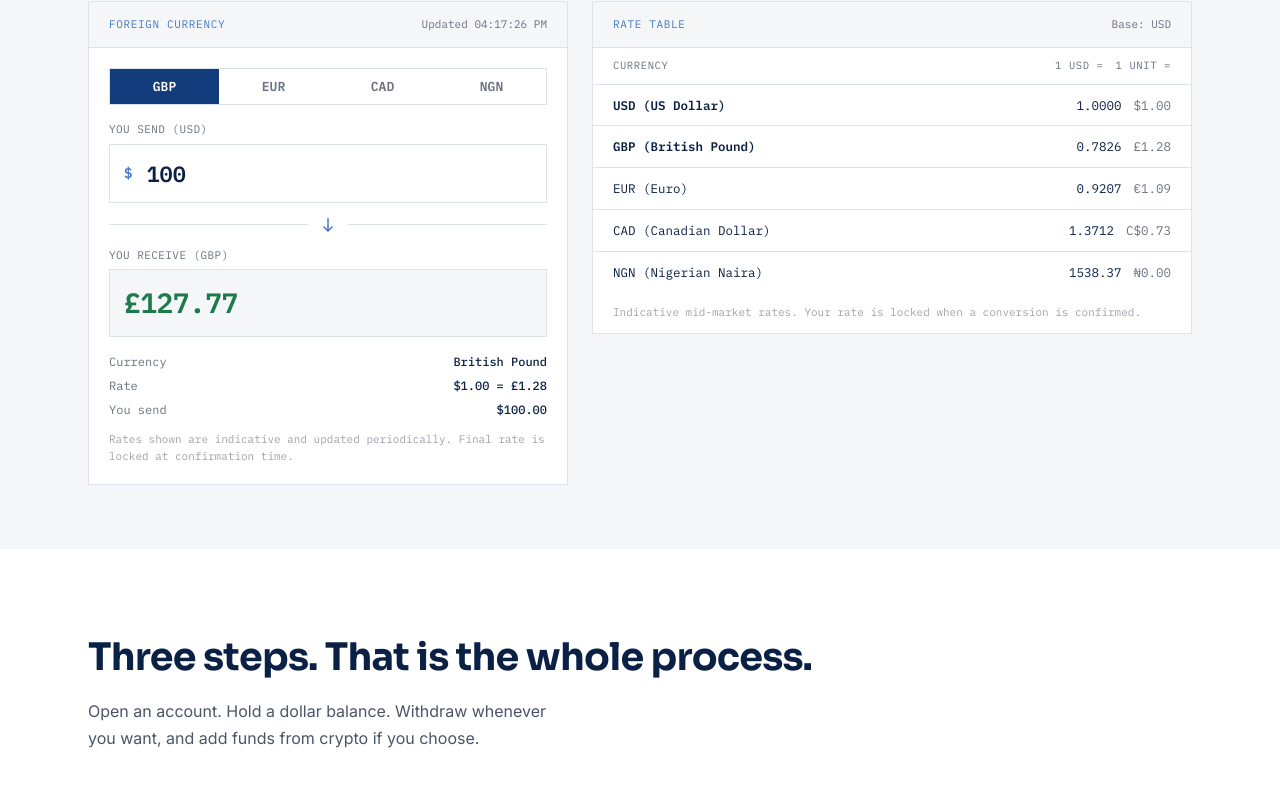
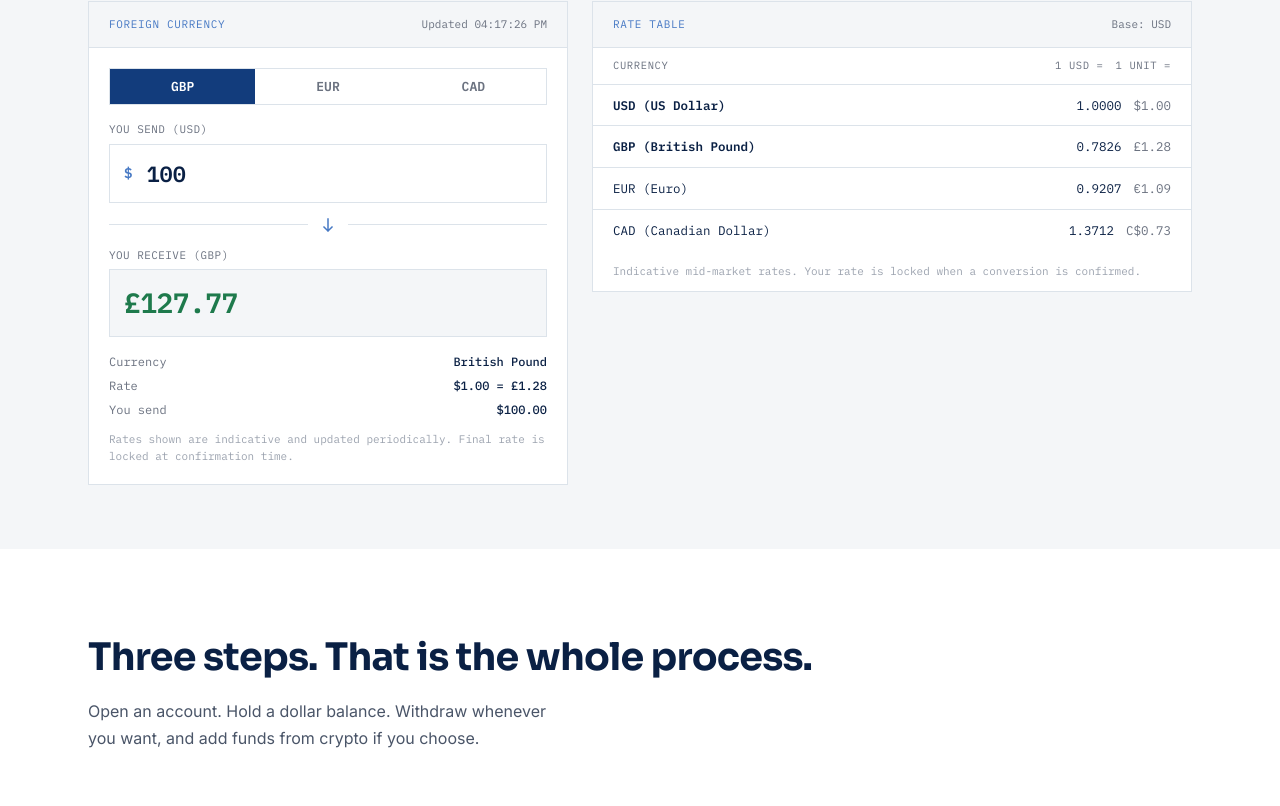
Before and after one commit to GoodnessFx/ShieldSafeBank, a React (Vite) app: page / in a window 1280 px wide. Shown: the part 1053-1859 px from the top of the page. Built offline with nearby package versions, Linux system fonts and the light colour scheme.

Commit message:
Remove NGN from foreign exchange

```diff
--- a/src/components/ForeignExchange.tsx
+++ b/src/components/ForeignExchange.tsx
@@ -5,7 +5,6 @@ const CURRENCIES = {
   GBP: { name: 'British Pound', rate: 0.7834, symbol: '£' },
   EUR: { name: 'Euro', rate: 0.9215, symbol: '€' },
   CAD: { name: 'Canadian Dollar', rate: 1.3712, symbol: 'C$' },
-  NGN: { name: 'Nigerian Naira', rate: 1538.5, symbol: '₦' },
 } as const;
 
 type CurrencyCode = keyof typeof CURRENCIES;
@@ -154,7 +153,7 @@ export default function ForeignExchange() {
           {(Object.keys(CURRENCIES) as CurrencyCode[]).map((c, idx) => (
             <div key={c} style={{ display: 'grid', gridTemplateColumns: '1fr auto auto', gap: '12px', padding: '11px 20px', borderBottom: idx < Object.keys(CURRENCIES).length - 1 ? '1px solid #DCE3EA' : 'none', fontFamily: 'IBM Plex Mono, monospace', fontSize: '12.5px' }}>
               <span style={{ color: '#0A2044', fontWeight: currency === c ? 600 : 400 }}>{c} ({CURRENCIES[c].name})</span>
-              <span style={{ textAlign: 'right', color: '#0A2044' }}>{toAmount(rates[c]).toFixed(c === 'NGN' ? 2 : 4)}</span>
+              <span style={{ textAlign: 'right', color: '#0A2044' }}>{toAmount(rates[c]).toFixed(4)}</span>
               <span style={{ textAlign: 'right', color: '#6B7280' }}>{fmtForeign(toAmount(1) / (toAmount(rates[c]) || 1), CURRENCIES[c].symbol)}</span>
             </div>
           ))}
```
